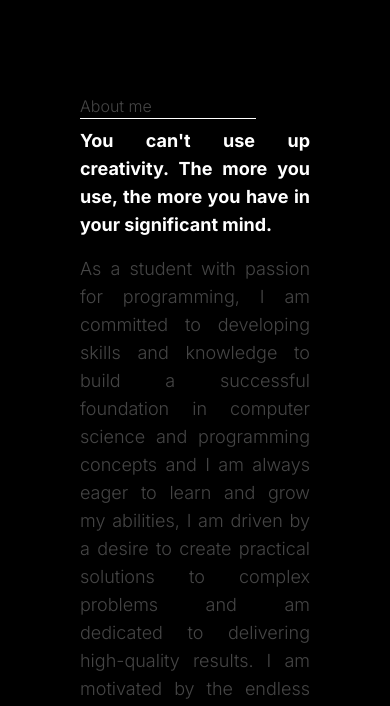
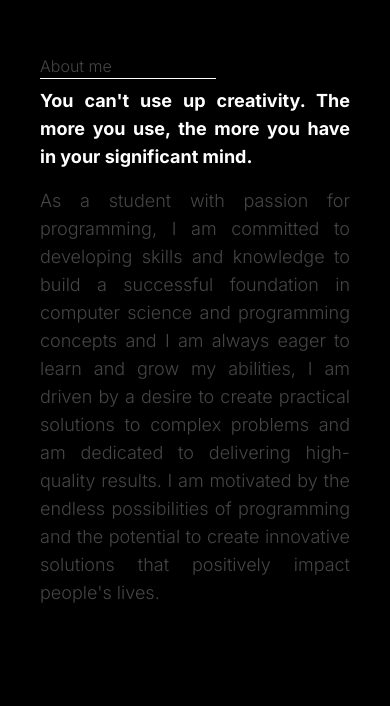
Before and after one commit to Rohithk2003/portfolio, a Next.js app: page / in a window 390 px wide. Shown: the part 918-1624 px from the top of the page. After the commit the page ends 1565 px from the top, so only its background shows below. Built offline with nearby package versions, Linux system fonts and the light colour scheme; what tailwindcss-animated would draw is missing.

Commit message:
updated padding value

```diff
--- a/components/about.js
+++ b/components/about.js
@@ -18,7 +18,7 @@ export default function About() {
         <div
             ref={ref}
             id={"about"}
-            className={`${inView ? "slide-in opacity-1" : "opacity-0"} h-max p-20 text-justify pt-[-100px] lg:pt-36  bg-black flex flex-wrap justify-center ${inter.className}`}
+            className={`${inView ? "slide-in opacity-1" : "opacity-0"} h-max md:p-20 p-10 text-justify pt-[-100px] lg:pt-36  bg-black flex flex-wrap justify-center ${inter.className}`}
         >
             `
             <div
```
